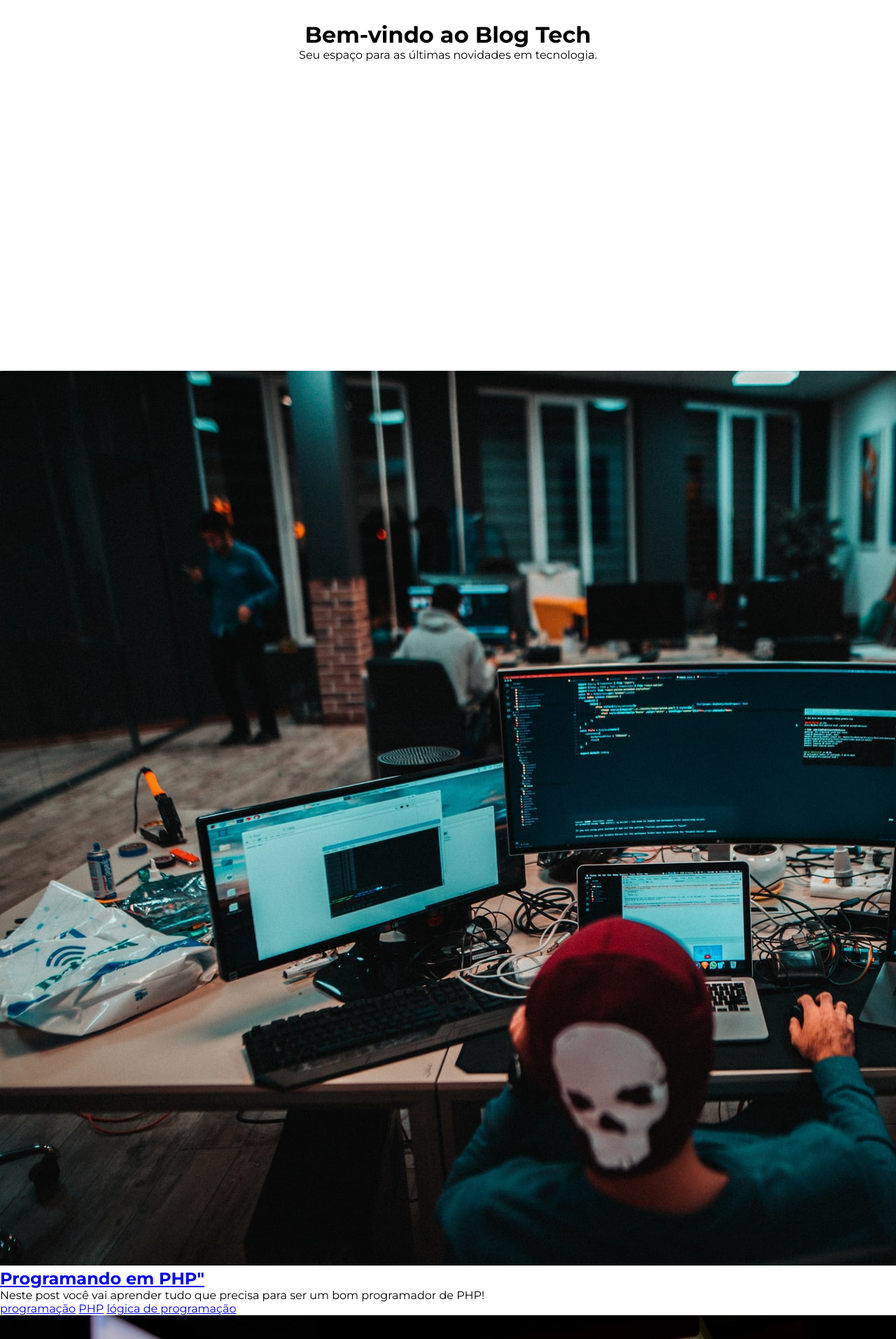
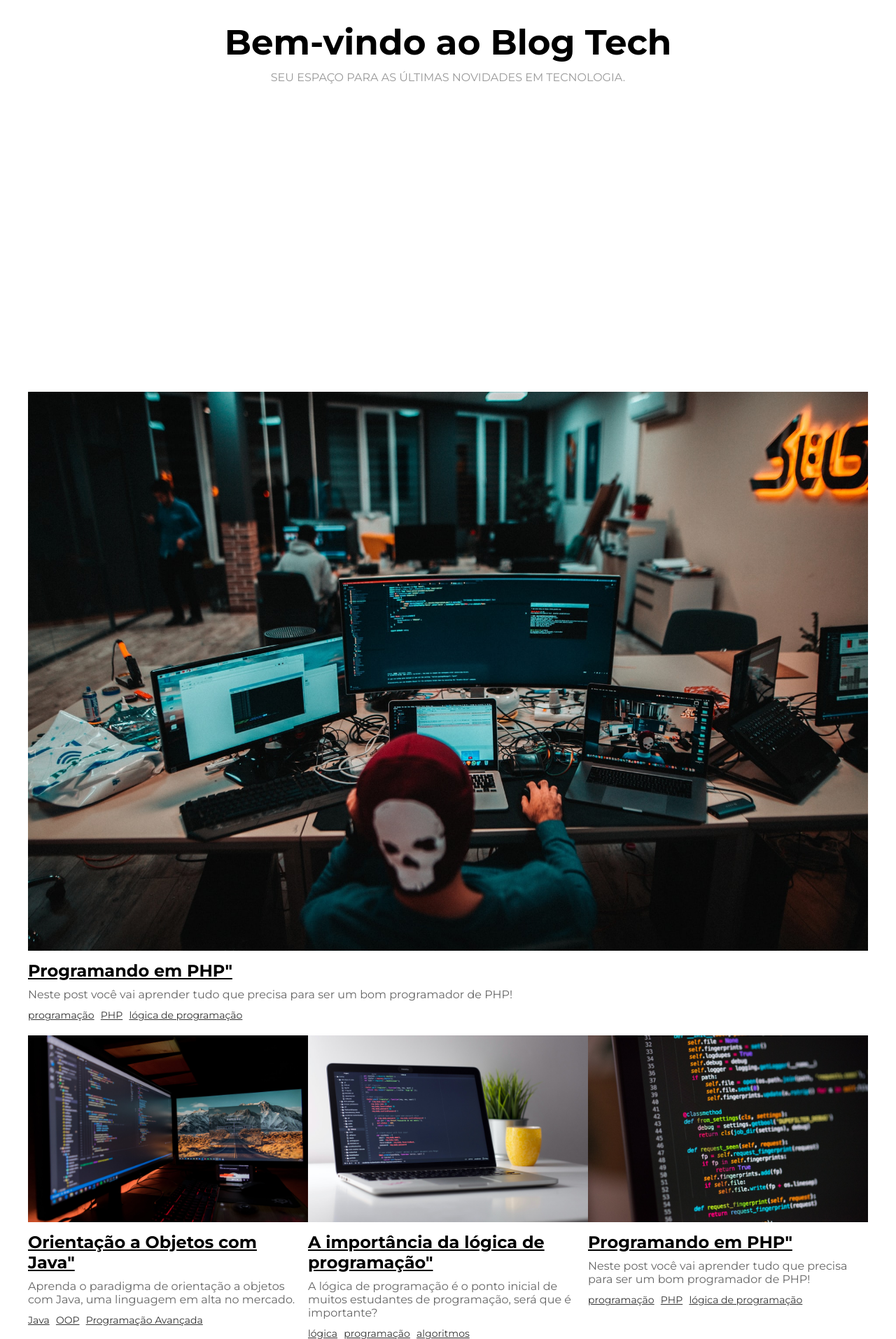
Before and after one commit to SebastiaoTrindade/blog-php, a PHP site: page / in a window 1280 px wide; the page is wider, and only the part inside the window is pictured. Shown: the part 69-1983 px from the top of that part at 70% size. Run offline with PHP 8.4, Linux system fonts and the light colour scheme.

Commit message:
CSS Home

```diff
--- a/css/style.css
+++ b/css/style.css
@@ -59,6 +59,70 @@ main{
     margin-top: 30px;
 }
 
+#title-container h1{
+    font-size: 50px;
+}
+
+#title-container p{
+    margin-top: 10px;
+    text-transform: uppercase;
+    color: #999;
+}
+
+#posts-container{
+    max-width: 1200px;
+    margin: 0 auto;
+    margin-top: 30px;
+    display: flex;
+    flex-wrap: wrap;
+}
+
+.post-box:first-child   {
+   min-width: 100%;
+}
+
+.post-box{
+    flex:1 1 0;
+    margin-bottom: 20px;
+}
+
+.post-box:nth-child(3){
+    margin: 0 1%x;
+}
+
+.post-box img{
+    width: 100%;
+}
+
+.post-box .post-title{
+    font-size: 24px;
+    margin: 10px 0;
+}
+
+.post-box .post-title a{
+    color: #000;
+    transition: .5s;
+}
+
+.post-box .post-title a:hover{
+    color: #999;
+}
+
+.post-box .post-description{
+    color: #666;
+}
+
+.tags-container{
+    margin-top: 10px;
+}
+
+.tags-container a{
+    color: #333;
+    font-size: 14px;
+    margin-right: 5px;
+    display: inline-block;
+}
+
 /* FOOTER */
 footer{
     width: 100%;
```
